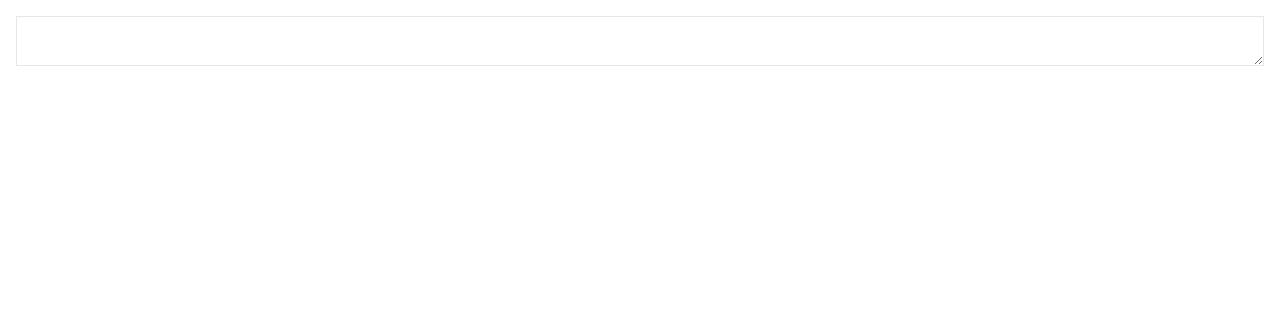
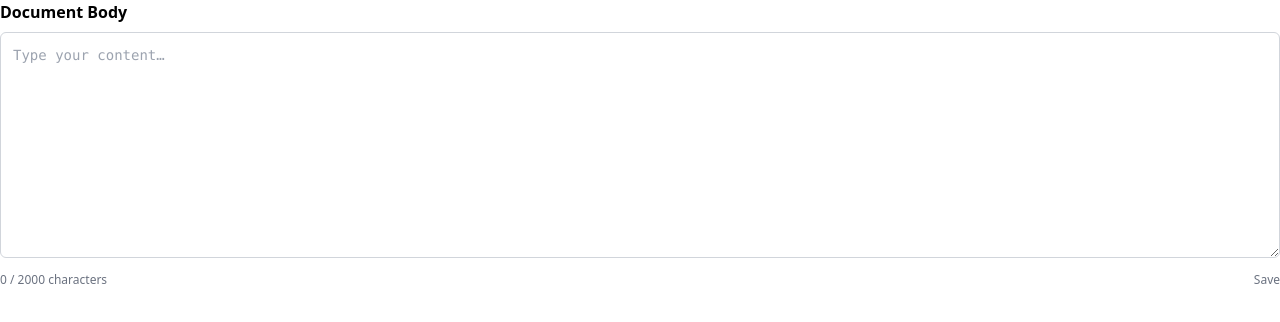
Before and after one commit to eputnam77/DocReview360, a Next.js app in the folder frontend/: page /editor in a window 1280 px wide. Shown: the top 322 px of the page. Built offline with nearby package versions, Linux system fonts and the light colour scheme.

Commit message:
Update editor.tsx

```diff
--- a/frontend/pages/editor.tsx
+++ b/frontend/pages/editor.tsx
@@ -1,10 +1,58 @@
-import React, { useState } from 'react';
+// components/Editor.tsx
+import React, { useState } from "react";
+import { Label } from "@/components/ui/label";
+import { Button } from "@/components/ui/button";
 
-export default function Editor() {
-  const [value, setValue] = useState('');
+interface EditorProps {
+  initialValue?: string;
+  onSave?: (val: string) => void;
+  rows?: number;
+  placeholder?: string;
+}
+
+const MAX_LEN = 2000;
+
+const Editor: React.FC<EditorProps> = ({
+  initialValue = "",
+  onSave,
+  rows = 10,
+  placeholder = "Type your content…",
+}) => {
+  const [value, setValue] = useState(initialValue);
+
+  const handleSave = () => {
+    if (onSave) onSave(value);
+  };
+
   return (
-    <div className="p-4">
-      <textarea value={value} onChange={e => setValue(e.target.value)} className="border w-full" />
-    </div>
+    <form
+      className="space-y-2"
+      onSubmit={e => {
+        e.preventDefault();
+        handleSave();
+      }}
+    >
+      <Label htmlFor="editor" className="font-semibold">
+        Document Body
+      </Label>
+      <textarea
+        id="editor"
+        value={value}
+        onChange={e => setValue(e.target.value)}
+        rows={rows}
+        maxLength={MAX_LEN}
+        className="w-full rounded-md border border-gray-300 dark:border-gray-700 bg-white dark:bg-gray-950 p-3 font-mono text-sm focus:outline-none focus:ring-2 focus:ring-indigo-400 transition"
+        placeholder={placeholder}
+        spellCheck
+      />
+      <div className="flex items-center justify-between text-xs text-gray-500">
+        <span>{value.length} / {MAX_LEN} characters</span>
+        <Button type="submit" size="sm" disabled={!value.trim()}>
+          Save
+        </Button>
+      </div>
+    </form>
   );
-}
+};
+
+export default Editor;
```
